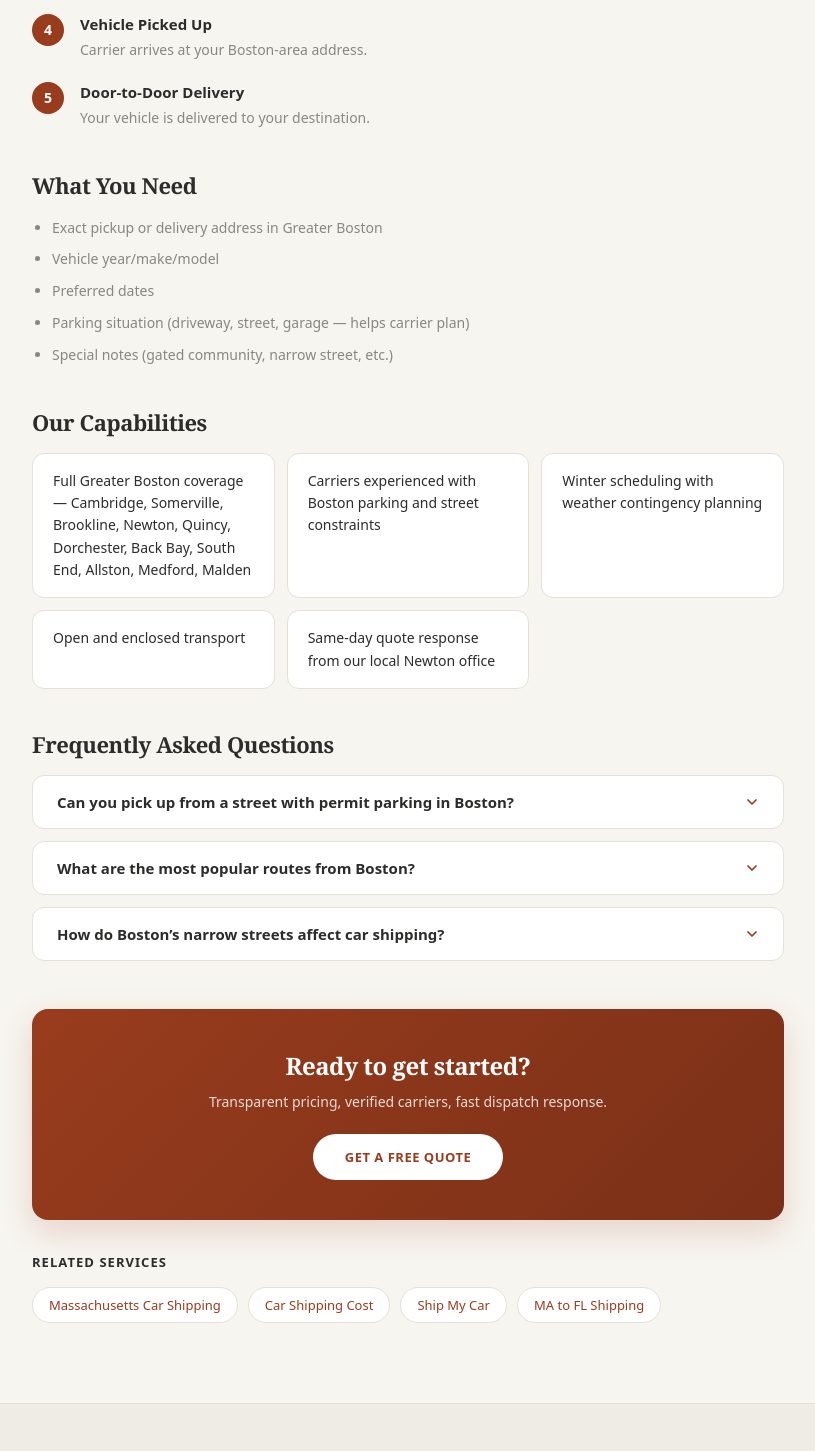
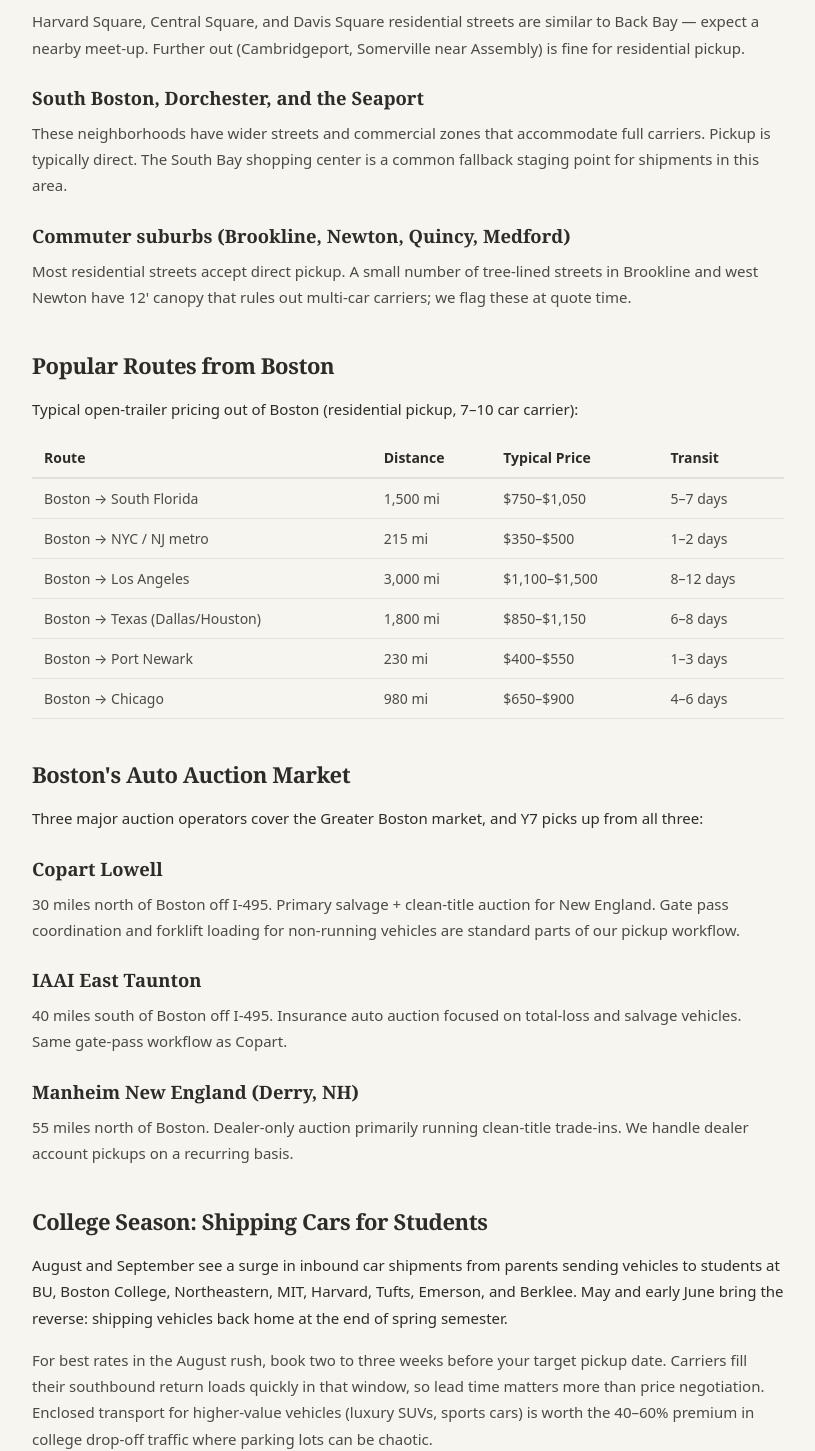
Before and after one commit to sergiivorotyntsev/Y7-WEBSITE, a React (Vite) app: page /boston-car-shipping in a window 1280 px wide. Shown: the part 940-2391 px from the top of the page, without its empty margins (232-1047 px from the left). Built offline with nearby package versions, Linux system fonts and the light colour scheme; no server answers.

Commit message:
[SEO-DEEP-T02] feat: boston-car-shipping — 1000+ words + shared styles helper

```diff
--- /dev/null
+++ b/src/pages/seo/_enrichedStyles.js
@@ -0,0 +1,55 @@
+// Shared inline-style objects for the SEO-DEEP enriched landing pages.
+// Keeps typography consistent across 13 pages without bloating CSS modules.
+
+export const prose = {
+  fontFamily: 'system-ui, -apple-system, sans-serif',
+  fontSize: '15px',
+  color: '#2C2C2A',
+  lineHeight: 1.75,
+  margin: '0 0 16px',
+};
+
+export const muted = { ...prose, color: '#4A4A46' };
+
+export const subhead = {
+  fontFamily: 'Georgia, serif',
+  fontSize: '1.15rem',
+  fontWeight: 700,
+  color: '#2C2C2A',
+  margin: '24px 0 10px',
+};
+
+export const tableWrap = { overflowX: 'auto', margin: '12px 0 20px' };
+
+export const table = {
+  width: '100%',
+  borderCollapse: 'collapse',
+  fontFamily: 'system-ui, -apple-system, sans-serif',
+  fontSize: '14px',
+};
+
+export const th = {
+  textAlign: 'left',
+  padding: '10px 12px',
+  borderBottom: '2px solid #E5E0D8',
+  color: '#2C2C2A',
+  fontWeight: 700,
+};
+
+export const td = {
+  padding: '10px 12px',
+  borderBottom: '1px solid #E5E0D8',
+  color: '#4A4A46',
+};
+
+export const calloutBox = {
+  background: '#F7F5F0',
+  borderLeft: '3px solid #993C1D',
+  padding: '16px 20px',
+  margin: '16px 0',
+  fontFamily: 'system-ui, -apple-system, sans-serif',
+  fontSize: '14px',
+  color: '#4A4A46',
+  lineHeight: 1.65,
+  borderRadius: '0 6px 6px 0',
+};
--- a/src/pages/seo/locations/BostonCarShipping.jsx
+++ b/src/pages/seo/locations/BostonCarShipping.jsx
@@ -1,4 +1,5 @@
-import SeoLandingPage from '../SeoLandingPage';
+import SeoLandingPage, { Section } from '../SeoLandingPage';
+import { prose, muted, subhead, tableWrap, table, th, td } from '../_enrichedStyles';
 
 export default function BostonCarShipping() {
   return (
@@ -6,60 +7,181 @@
       meta={{
         title: 'Boston Car Shipping',
         description:
-          'Car shipping in Boston and Greater Boston area. Pickup from any address, dealership, or auction. Licensed broker based in Newton, MA.',
+          'Boston car shipping from licensed FMCSA broker. Pickup from any Boston address or dealership. Top corridors: FL, NYC, TX, CA, Port Newark.',
         path: '/boston-car-shipping',
       }}
       heading="Boston Car Shipping — Vehicle Transport in Greater Boston"
-      intro="Shipping a car to or from the Greater Boston area requires a broker who knows the city. Y7 Logistics is based in Newton — just minutes from downtown Boston — and handles the logistics of pickup and delivery across the metro area, including navigating tight streets, permit parking zones, and seasonal challenges."
+      intro="Shipping a car to or from the Greater Boston area requires a broker who knows the city — narrow streets, permit-parking zones, seasonal rate swings, and college move cycles all affect pricing and scheduling. Y7 Logistics is based in Newton, just minutes from downtown, and handles the logistics of pickup and delivery across the metro area."
       whenNeeded={[
         'Moving to or from Boston for work or school',
         'Buying a vehicle online and shipping it to Boston',
-        'Sending car to Florida for the winter',
+        'Sending your car to Florida or Arizona for the winter',
         'Dealer trade between Boston-area dealerships',
         'Relocating from Boston to another state',
-        'Receiving an auction purchase in Greater Boston',
+        'Receiving an auction purchase (Copart Lowell, IAAI East Taunton)',
       ]}
       steps={[
-        { title: 'Get a Quote', desc: 'Mention your Boston neighborhood for best pricing.' },
+        { title: 'Get a Quote', desc: 'Mention your Boston neighborhood for the most accurate pricing.' },
         { title: 'Confirm Transport Dates', desc: 'Lock in your preferred pickup window.' },
         { title: 'Carrier Scheduled', desc: 'A verified carrier is assigned for your pickup window.' },
-        { title: 'Vehicle Picked Up', desc: 'Carrier arrives at your Boston-area address.' },
-        { title: 'Door-to-Door Delivery', desc: 'Your vehicle is delivered to your destination.' },
+        { title: 'Vehicle Picked Up', desc: 'Carrier arrives at your Boston-area address with a 1–2h window.' },
+        { title: 'Door-to-Door Delivery', desc: 'Vehicle is delivered to your destination with BOL signature.' },
       ]}
       requirements={[
         'Exact pickup or delivery address in Greater Boston',
-        'Vehicle year/make/model',
+        'Vehicle year / make / model (or VIN)',
         'Preferred dates',
-        'Parking situation (driveway, street, garage \u2014 helps carrier plan)',
-        'Special notes (gated community, narrow street, etc.)',
+        'Parking situation (driveway, street, garage)',
+        'Special notes (gated community, narrow street, permit zone)',
       ]}
       capabilities={[
-        'Full Greater Boston coverage \u2014 Cambridge, Somerville, Brookline, Newton, Quincy, Dorchester, Back Bay, South End, Allston, Medford, Malden',
+        'Full Greater Boston coverage — Cambridge, Somerville, Brookline, Newton, Quincy, Dorchester, Back Bay, South End, Allston, Medford, Malden',
         'Carriers experienced with Boston parking and street constraints',
-        'Winter scheduling with weather contingency planning',
+        'Winter scheduling with weather-contingency planning',
         'Open and enclosed transport',
         'Same-day quote response from our local Newton office',
+        'Direct relationships with Copart Lowell, IAAI East Taunton, Manheim New England',
       ]}
       faqs={[
         {
+          q: 'How much does it cost to ship a car from Boston?',
+          a: 'Open-trailer pricing: Boston to Miami $750–$1,050, Boston to NYC $350–$500, Boston to Los Angeles $1,100–$1,500, Boston to Houston $850–$1,150, Boston to Port Newark $400–$550. Rates rise 20–30% in peak snowbird season (Oct–Jan).',
+        },
+        {
           q: 'Can you pick up from a street with permit parking in Boston?',
-          a: 'Yes. We coordinate with carriers who are experienced in Boston\u2019s parking situations. For permit-only streets, we may arrange a nearby meeting point or time the pickup for legal parking windows.',
+          a: 'Yes. Our carriers are experienced with Boston\u2019s parking rules. For permit-only streets, we either time pickup for legal parking windows or arrange a meet-up at a nearby commercial lot (South Bay Center, Assembly Row, Copley Place).',
         },
         {
           q: 'What are the most popular routes from Boston?',
-          a: 'The busiest routes from Boston are to Miami/South Florida (snowbirds), Los Angeles, Houston, and Port Newark (exports). We run carriers on these corridors regularly, which keeps pricing competitive.',
+          a: 'The busiest corridors are Boston to South Florida (snowbirds), Boston to NYC and Port Newark (dealer trades and exports), and Boston to California. We run carriers on these lanes weekly, which keeps pricing competitive.',
         },
         {
           q: 'How do Boston\u2019s narrow streets affect car shipping?',
-          a: 'Our carriers know which Boston neighborhoods require smaller equipment. For very tight streets, we may use a flatbed or arrange pickup at a nearby accessible location. This is part of our local expertise.',
+          a: 'Back Bay, Beacon Hill, and parts of the North End require smaller equipment. We may arrange a meet at a larger lot, or use a flatbed to shuttle the car to the main carrier staging point. Our dispatcher flags this when we see the pickup address.',
+        },
+        {
+          q: 'When is the cheapest time to ship a car from Boston?',
+          a: 'Shoulder seasons — mid-April through late May and the first two weeks of November — offer the best rates because carrier supply outpaces demand. Avoid mid-August (college move-in) and October\u2013January (snowbird peak) for lowest pricing.',
+        },
+        {
+          q: 'Do you handle dealer trades between Boston-area dealerships?',
+          a: 'Yes. Local dealer trades between Boston metro, MetroWest, and North Shore dealerships are a core part of our business. We offer volume pricing for recurring dealer accounts. Contact us for a custom rate sheet.',
         },
       ]}
       related={[
+        { label: 'Newton Auto Transport', to: '/newton-auto-transport' },
         { label: 'Massachusetts Car Shipping', to: '/massachusetts-car-shipping' },
         { label: 'Car Shipping Cost', to: '/car-shipping-cost' },
-        { label: 'Ship My Car', to: '/ship-my-car' },
         { label: 'MA to FL Shipping', to: '/massachusetts-to-florida-car-shipping' },
       ]}
-    />
+    >
+      <Section title="Car Shipping in Greater Boston">
+        <p style={prose}>
+          Boston is a top-10 US metro for auto transport volume, driven by a combination of
+          snowbird traffic, college moves, dealer density, and the Port Newark export corridor.
+          Our Newton office sits 8 miles west of downtown on the I-90 / I-95 crossroads, which
+          puts us in the middle of the carrier traffic that moves in and out of New England.
+        </p>
+        <p style={muted}>
+          Y7 Logistics is a licensed FMCSA auto transport broker (MC #1741537 / USDOT #4427359).
+          We coordinate shipments through a vetted network of 100+ carriers on Central Dispatch.
+          We do not own trucks — our value is dispatch expertise, carrier vetting, and a single
+          point of contact through the whole process.
+        </p>
+      </Section>
+
+      <Section title="Boston Pickup & Delivery Considerations">
+        <h3 style={subhead}>Downtown and Back Bay</h3>
+        <p style={muted}>
+          Back Bay, Beacon Hill, and Downtown Crossing have one-way streets, resident-only
+          parking, and tight turns that large multi-car carriers cannot navigate. For addresses
+          in these neighborhoods we usually arrange a meet-up at Copley Place, Boston Common
+          Garage, or the Seaport commercial lots.
+        </p>
+        <h3 style={subhead}>Cambridge and Somerville</h3>
+        <p style={muted}>
+          Harvard Square, Central Square, and Davis Square residential streets are similar to
+          Back Bay — expect a nearby meet-up. Further out (Cambridgeport, Somerville near
+          Assembly) is fine for residential pickup.
+        </p>
+        <h3 style={subhead}>South Boston, Dorchester, and the Seaport</h3>
+        <p style={muted}>
+          These neighborhoods have wider streets and commercial zones that accommodate full
+          carriers. Pickup is typically direct. The South Bay shopping center is a common
+          fallback staging point for shipments in this area.
+        </p>
+        <h3 style={subhead}>Commuter suburbs (Brookline, Newton, Quincy, Medford)</h3>
+        <p style={muted}>
+          Most residential streets accept direct pickup. A small number of tree-lined streets
+          in Brookline and west Newton have 12&apos; canopy that rules out multi-car carriers;
+          we flag these at quote time.
+        </p>
+      </Section>
+
+      <Section title="Popular Routes from Boston">
+        <p style={prose}>
+          Typical open-trailer pricing out of Boston (residential pickup, 7&ndash;10 car carrier):
+        </p>
+        <div style={tableWrap}>
+          <table style={table}>
+            <thead>
+              <tr>
+                <th style={th}>Route</th>
+                <th style={th}>Distance</th>
+                <th style={th}>Typical Price</th>
+                <th style={th}>Transit</th>
+              </tr>
+            </thead>
+            <tbody>
+              <tr><td style={td}>Boston &rarr; South Florida</td><td style={td}>1,500 mi</td><td style={td}>$750&ndash;$1,050</td><td style={td}>5&ndash;7 days</td></tr>
+              <tr><td style={td}>Boston &rarr; NYC / NJ metro</td><td style={td}>215 mi</td><td style={td}>$350&ndash;$500</td><td style={td}>1&ndash;2 days</td></tr>
+              <tr><td style={td}>Boston &rarr; Los Angeles</td><td style={td}>3,000 mi</td><td style={td}>$1,100&ndash;$1,500</td><td style={td}>8&ndash;12 days</td></tr>
+              <tr><td style={td}>Boston &rarr; Texas (Dallas/Houston)</td><td style={td}>1,800 mi</td><td style={td}>$850&ndash;$1,150</td><td style={td}>6&ndash;8 days</td></tr>
+              <tr><td style={td}>Boston &rarr; Port Newark</td><td style={td}>230 mi</td><td style={td}>$400&ndash;$550</td><td style={td}>1&ndash;3 days</td></tr>
+              <tr><td style={td}>Boston &rarr; Chicago</td><td style={td}>980 mi</td><td style={td}>$650&ndash;$900</td><td style={td}>4&ndash;6 days</td></tr>
+            </tbody>
+          </table>
+        </div>
+      </Section>
+
+      <Section title="Boston&apos;s Auto Auction Market">
+        <p style={prose}>
+          Three major auction operators cover the Greater Boston market, and Y7 picks up from
+          all three:
+        </p>
+        <h3 style={subhead}>Copart Lowell</h3>
+        <p style={muted}>
+          30 miles north of Boston off I-495. Primary salvage + clean-title auction for New
+          England. Gate pass coordination and forklift loading for non-running vehicles are
+          standard parts of our pickup workflow.
+        </p>
+        <h3 style={subhead}>IAAI East Taunton</h3>
+        <p style={muted}>
+          40 miles south of Boston off I-495. Insurance auto auction focused on total-loss and
+          salvage vehicles. Same gate-pass workflow as Copart.
+        </p>
+        <h3 style={subhead}>Manheim New England (Derry, NH)</h3>
+        <p style={muted}>
+          55 miles north of Boston. Dealer-only auction primarily running clean-title trade-ins.
+          We handle dealer account pickups on a recurring basis.
+        </p>
+      </Section>
+
+      <Section title="College Season: Shipping Cars for Students">
+        <p style={prose}>
+          August and September see a surge in inbound car shipments from parents sending vehicles
+          to students at BU, Boston College, Northeastern, MIT, Harvard, Tufts, Emerson, and
+          Berklee. May and early June bring the reverse: shipping vehicles back home at the end
+          of spring semester.
+        </p>
+        <p style={muted}>
+          For best rates in the August rush, book two to three weeks before your target pickup
+          date. Carriers fill their southbound return loads quickly in that window, so lead time
+          matters more than price negotiation. Enclosed transport for higher-value vehicles
+          (luxury SUVs, sports cars) is worth the 40&ndash;60% premium in college drop-off
+          traffic where parking lots can be chaotic.
+        </p>
+      </Section>
+    </SeoLandingPage>
   );
 }
```
